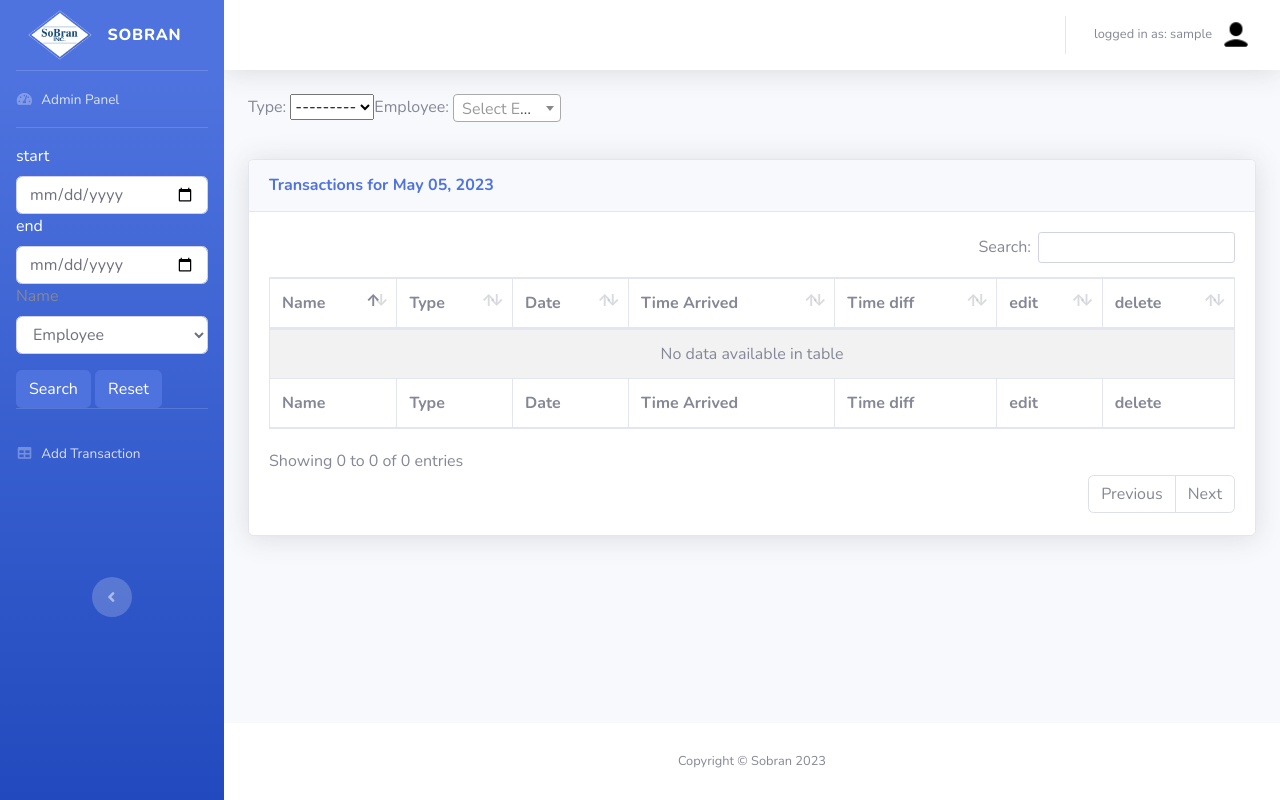
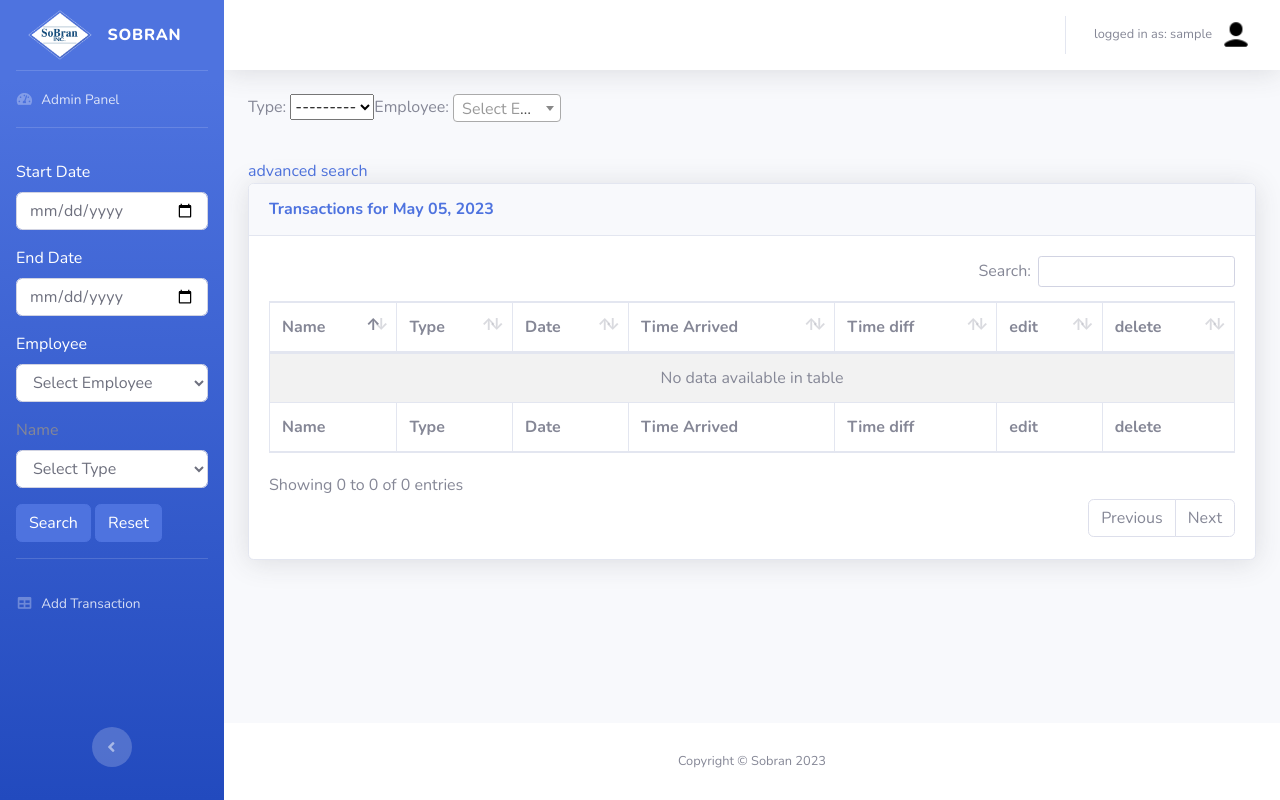
Before and after one commit to maw619/sobranV2, a Django app: page / in a window 1280 px wide. Run offline with Django 4.2, Linux system fonts and the light colour scheme; the visitor is signed in with stand-in values (Sample User, id 1); data that the repository does not hold is empty; some libraries are stand-ins or nearby versions.

Commit message:
\asdfasdf

```diff
--- a/employees/templates/home.html
+++ b/employees/templates/home.html
@@ -14,6 +14,7 @@
     <input type="date"  name="end_date" id="end_input" class="form-control">
 </form>
 
+<a href="" data-toggle="modal" data-target="#advancedSearchModal" name="modal_submit" id="modal_submit">advanced search</a>
 
 <div class="card shadow mb-4">
                                 <div class="card-header py-3">
@@ -61,7 +62,7 @@
                                                 <td>{{x.co_time_dif}}</td>
                                                 {% endif %}
 
-                                                <td><a href="{% url 'update_so_out' x.co_id_key %}" ><i class="fa fa-pen"></i></a></td>
+                                                <td><a href="{% url 'update_so_out' x.co_id_key %}" ><i class="fa fa-pen-alt"></i></a></td>
                                                 <td><a href="{% url 'delete_so_out' x.co_id_key %}" style="color:red"><i class="fa fa-trash"></i></a></td>
 
                                             </tr>
@@ -74,7 +75,7 @@
 
 
 
-                                                        <!-- Logout Modal  data-toggle="modal" data-target="#addTransactionModal"-->
+                                                        <!-- transaction Modal  data-toggle="modal" data-target="#addTransactionModal"-->
                             <div class="modal fade" id="addTransactionModal" tabindex="-1" role="dialog" aria-labelledby="exampleModalLabel"
                                 aria-hidden="true">
                                 <div class="modal-dialog" role="document">
@@ -89,4 +90,60 @@
                                     </div>
                                 </div>
                             </div>
+
+
+
+
+                            <!-- advancedSearchModal Modal  data-toggle="modal" data-target="#advancedSearchModal"-->
+                            <div class="modal fade" id="advancedSearchModal" tabindex="-1" role="dialog" aria-labelledby="exampleModalLabel"
+                                aria-hidden="true">
+                                <div class="modal-dialog" role="document">
+                                    <div class="modal-content">
+                                        <div class="modal-header">
+                                            <h5 class="modal-title" id="exampleModalLabel">Add Transaction</h5>
+
+                                        </div>
+                                         <div class="container">
+                                           <form action="" id="date_range_form_sidebar" class="px-3">
+                                                <div class="form-group">
+                                                <label for="start" style="color: white">start</label>
+                                                <input
+                                                    type="date"
+                                                    id="start"
+                                                    value="{{date_today}}"
+                                                    name="start_date"
+                                                    class="form-control"
+                                                />
+                                                <label for="end" style="color: white"> end</label>
+                                                <input
+                                                    type="date"
+                                                    id="end"
+                                                    name="end_date"
+                                                    id="end_input"
+                                                    class="form-control"
+                                                />
+                                                <label for="name">Name</label>
+                                                <select name="employee_name" id="employee_name" class="form-control" required>
+                                                    <option value="" disabled selected>Select Employee</option>
+                                                    {% for x in emp %}
+                                                    <option value="{{x.em_name}}" >{{x.em_name}}</option>
+                                                    {% endfor %}
+                                                </select>
+                                                <label for="name">Name</label>
+                                                <select name="employee_type" id="employee_type" class="form-control" required>
+                                                    <option value="" disabled selected>Select Type</option>
+                                                    {% for x in type %}
+                                                    <option value="{{x}}" >{{x}}</option>
+                                                    {% endfor %}
+                                                </select>
+                                                </div>
+
+                                                <button type="submit" class="btn btn-primary" id="modal_submit" name="modal_submit">Search</button>
+                                                <a href="{% url 'home' %}" type="submit" class="btn btn-primary">Reset</a>
+                                            </form>
+
+                                         </div>
+                                    </div>
+                                </div>
+                            </div>
 {% endblock content %}
--- a/employees/views.py
+++ b/employees/views.py
@@ -37,6 +37,7 @@ def login_user(request):
 @login_required(login_url='login')
 def home(request):
     today = date.today()
+    type = SoType.objects.all()
     start_date = request.GET.get('start_date')
     end_date = request.GET.get('end_date')
     end_date_datetime = ""
@@ -57,26 +58,22 @@ def home(request):
 
         date_range_label = f"Transactions for {start_date_formatted} to {end_date_formatted}"
 
+    employee_name = request.GET.get('employee_name')
+    employee_type = request.GET.get('employee_type')
+    if employee_name is not None and employee_type is not None:
+        print(employee_name)
+        sout = SoOut.objects.filter(Q(co_date__range=[start_date, end_date]) & Q(co_fk_em_id_key__em_name__exact=employee_name) & Q(co_fk_type_id_key__description__exact=employee_type))
+        print(f"results with employee name {employee_name} and Type {employee_type} found {sout.count()} results")
 
-    result = request.GET.get('employee_name')
-    if result is not None:
-        print(result)
-        sout = SoOut.objects.filter(Q(co_date__range=[start_date, end_date]) | Q(co_fk_em_id_key__em_name__icontains=result))
-        print(sout.query)
+    elif employee_name is not None:
+        #sout = SoOut.objects.filter(Q(co_date__range=[start_date, end_date]))
+        sout = SoOut.objects.filter(Q(co_date__range=[start_date, end_date]) & Q(co_fk_em_id_key__em_name__exact=employee_name))
+        print(f"results with employee name {employee_name}  found {sout.count()} results")
     else:
-        sout = SoOut.objects.filter(Q(co_date__range=[start_date, end_date]))
+        sout = SoOut.objects.filter(co_date__range=[start_date, end_date])
+        print(f"results with ranges {start_date} to {end_date} found {sout.count()} results")
 
-
-    # employee_name = request.GET.get('employee_name')
-
-    # if employee_name:
-    #     sout = SoOut.objects.filter(Q(co_date__range=[start_date, end_date]) and Q(co_fk_em_id_key__em_name__exact=employee_name))
-    # else:
-    #     sout = SoOut.objects.filter(co_date__range=[start_date, end_date], co_fk_em_id_key__em_name__isnull=False)
-
-
-    # sout = SoOut.objects.filter(co_date=str(today))
-    #sout = SoOut.objects.all()
+    #sout = SoOut.objects.filter(co_date=str(today))
     sout.order_by('-co_date')
 
     emp = SoEmployee.objects.all()
@@ -122,7 +119,7 @@ def home(request):
                 form.save()
                 return redirect('home')
 
-    context = {'sout': sout, 'emp': emp, 'form':form, 'date_today': datetime.today().date(),'date_range_label': date_range_label, 'date_value':str(end_date_datetime)}
+    context = {'sout': sout, 'emp': emp, 'form':form, 'date_today': datetime.today().date(),'date_range_label': date_range_label, 'date_value':str(end_date_datetime), 'type': type}
     return render(request, 'home.html', context)
 
 
@@ -176,7 +173,7 @@ def update_so_out(request, pk):
         print("employee name: ", employee_name)
         if form.is_valid():
             #form values
-            time_arrived = form.instance.co_time_arrived
+            time_arrived = request.POST.get('time')
             type = form.instance.co_fk_type_id_key.description
             zone = form.instance.co_fk_em_id_key
 
@@ -198,9 +195,13 @@ def update_so_out(request, pk):
                 messages.success(request, f"Marked as {type}")
                 return redirect('home')
             else:
-                form.save()
-                if form.instance.co_time_arrived is not None:
-                    time_diff = datetime.combine(datetime.today(), time_arrived ) - datetime.combine(datetime.today(), time)
+
+                if time_arrived is not None:
+                    print("time_arrived:  ",time_arrived)
+                    time_arrived_formatted = datetime.strptime(time_arrived, '%H:%M').time()
+                    print("time_arrived_formatted:  ",time_arrived_formatted)
+                    time_diff = datetime.combine(datetime.today(), time_arrived_formatted ) - datetime.combine(datetime.today(), time)
+                    form.instance.co_time_arrived = time_arrived_formatted
                 else:
                     time_diff = None
                 form.instance.co_time_dif = str(time_diff)[0:4]
--- a/templates/sidebar.html
+++ b/templates/sidebar.html
@@ -1,12 +1,6 @@
-<ul
-  class="navbar-nav bg-gradient-primary sidebar sidebar-dark accordion"
-  id="accordionSidebar"
->
+<ul class="navbar-nav bg-gradient-primary sidebar sidebar-dark accordion" id="accordionSidebar">
   <!-- Sidebar - Brand -->
-  <a
-    class="sidebar-brand d-flex align-items-center justify-content-center"
-    href="{% url 'home' %}"
-  >
+  <a class="sidebar-brand d-flex align-items-center justify-content-center" href="{% url 'home' %}">
     <div class="sidebar-brand-icon">
       <!--  <i class="fas fa-laugh-wink"></i> -->
       {% load static %}
@@ -22,41 +16,41 @@
   <li class="nav-item">
     <a class="nav-link" href="{%  url 'admin:index' %}">
       <i class="fas fa-fw fa-tachometer-alt"></i>
-      <span>Admin Panel</span></a
-    >
+      <span>Admin Panel</span></a>
   </li>
 
   <!-- Divider -->
   <hr class="sidebar-divider d-none d-md-block" />
 
-  <form action="" id="date_range_form_sidebar" class="px-3">
+  <form action="" id="date_range_form_sidebar" class="p-3">
     <div class="form-group">
-      <label for="start" style="color: white">start</label>
-      <input
-        type="date"
-        id="start"
-        value="{{date_today}}"
-        name="start_date"
-        class="form-control"
-      />
-      <label for="end" style="color: white"> end</label>
-      <input
-        type="date"
-        id="end"
-        name="end_date"
-        id="end_input"
-        class="form-control"
-      />
-      <label for="name">Name</label>
+      <label for="start" style="color: white">Start Date</label>
+      <input type="date" id="start" value="{{date_today}}" name="start_date" class="form-control" />
+      </div>
+      <div class="form-group">
+      <label for="end" style="color: white">End Date</label>
+      <input type="date" id="end" name="end_date" id="end_input" class="form-control" />
+      </div>
+      <div class="form-group">
+      <label for="name"style="color: white">Employee</label>
           <select name="employee_name" id="employee_name" class="form-control">
-        <option value="all">Employee</option>
+            <option value="" disabled selected>Select Employee</option>
             {% for x in emp %}
             <option value="{{x.em_name}}">{{x.em_name}}</option>
             {% endfor %}
           </select>
       </div>
+      <div class="form-group">
+        <label for="name">Name</label>
+        <select name="employee_type" id="employee_type" class="form-control">
+          <option value="" disabled selected>Select Type</option>
+          {% for x in type %}
+          <option value="{{x}}">{{x}}</option>
+          {% endfor %}
+        </select>
+      </div>
 
-    <button type="submit" class="btn btn-primary">Search</button>
+    <button type="submit" class="btn btn-primary" id="sidebar_submit" name="sidebar_submit">Search</button>
     <a href="{% url 'home' %}" type="submit" class="btn btn-primary">Reset</a>
   </form>
 
```
Also changed, not shown: search_function_alternative.txt (added, +121 -0 lines). Lines whose indentation alone changed are shown as unchanged.
